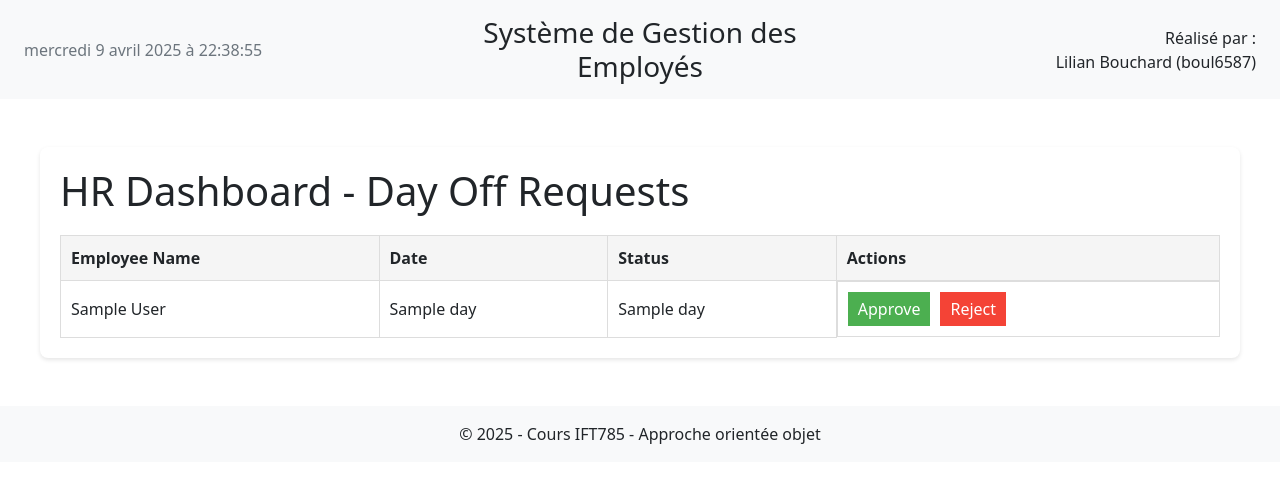
After one commit to libou584/Projet-POO-Sherbrooke, a Flask app: template templates/pages/index_hr.html in a window 1280 px wide. The commit adds this page. Shown: the top 483 px of the page. Run offline with Flask 2, Linux system fonts and the light colour scheme; the template is opened without the code that fills it: most values are stand-ins (such as "Sample title", 1, 10 or a date in 2020).

Commit message:
feat: added page for hr and style redesign

```diff
--- /dev/null
+++ b/templates/pages/index_hr.html
@@ -0,0 +1,108 @@
+<!DOCTYPE html>
+<html>
+{% extends "partials/base.html" %}
+{% block content %}
+<style>
+    .container {
+        max-width: 1200px;
+        margin: 40px auto;
+        padding: 20px;
+        background-color: #ffffff;
+        border-radius: 8px;
+        box-shadow: 0 2px 4px rgba(0, 0, 0, 0.1);
+        position: relative;
+    }
+
+    .user-info {
+        position: absolute;
+        top: 20px;
+        right: 20px;
+        padding: 10px;
+        font-size: 16px;
+        text-align: right;
+    }
+
+    .user-info a {
+        color: #3498db;
+        text-decoration: none;
+        margin-top: 5px;
+        display: inline-block;
+    }
+
+    .user-info a:hover {
+        color: #2980b9;
+    }
+
+    table {
+        width: 100%;
+        border-collapse: collapse;
+        margin-top: 20px;
+    }
+    th, td {
+        padding: 10px;
+        border: 1px solid #ddd;
+        text-align: left;
+    }
+    th {
+        background-color: #f5f5f5;
+    }
+    .action-buttons {
+        display: flex;
+        gap: 10px;
+    }
+    .approve {
+        background-color: #4CAF50;
+        color: white;
+        border: none;
+        padding: 5px 10px;
+        cursor: pointer;
+    }
+    .reject {
+        background-color: #f44336;
+        color: white;
+        border: none;
+        padding: 5px 10px;
+        cursor: pointer;
+    }
+</style>
+<body>
+    {% if user %}
+        <div class="user-info">
+            Logged in as {{ user.first_name }} {{ user.last_name }}<br>
+            <a href="{{ url_for('logout') }}">Log Out</a>
+        </div>
+    {% endif %}
+    <h1>HR Dashboard - Day Off Requests</h1>
+
+    <table>
+        <thead>
+            <tr>
+                <th>Employee Name</th>
+                <th>Date</th>
+                <th>Status</th>
+                <th>Actions</th>
+            </tr>
+        </thead>
+        <tbody>
+            {% for day in booked_days %}
+            <tr>
+                <td>{{ users[day[0]].first_name }} {{ users[day[0]].last_name }}</td>
+                <td>{{ day[1] }}</td>
+                <td>{{ day[2] }}</td>
+                <td class="action-buttons">
+                    <form action="{{ url_for('approve_day_off', user_id=day[0], date=day[1]) }}" method="POST">
+                        <input type="hidden" name="action" value="approve">
+                        <button type="submit" class="approve">Approve</button>
+                    </form>
+                    <form action="{{ url_for('approve_day_off', user_id=day[0], date=day[1]) }}" method="POST">
+                        <input type="hidden" name="action" value="reject">
+                        <button type="submit" class="reject">Reject</button>
+                    </form>
+                </td>
+            </tr>
+            {% endfor %}
+        </tbody>
+    </table>
+</body>
+{% endblock %}
+</html>
--- a/templates/pages/login.html
+++ b/templates/pages/login.html
@@ -4,12 +4,13 @@
 {% block content %}
 <style>
     .container {
-        max-width: 900px;
+        max-width: 800px;
         margin: 40px auto;
         padding: 20px;
         background-color: #ffffff;
         border-radius: 8px;
         box-shadow: 0 2px 4px rgba(0, 0, 0, 0.1);
+        position: relative;
     }
 
     h1 {
--- a/templates/pages/new_user.html
+++ b/templates/pages/new_user.html
@@ -4,12 +4,13 @@
 {% block content %}
 <style>
     .container {
-        max-width: 900px;
+        max-width: 800px;
         margin: 40px auto;
         padding: 20px;
         background-color: #ffffff;
         border-radius: 8px;
         box-shadow: 0 2px 4px rgba(0, 0, 0, 0.1);
+        position: relative;
     }
 
     h1 {
--- a/templates/partials/base.html
+++ b/templates/partials/base.html
@@ -3,7 +3,7 @@
 <head>
     <meta charset="UTF-8">
     <meta name="viewport" content="width=device-width, initial-scale=1.0">
-    <title>{% block title %}Système de Surveillance{% endblock %}</title>
+    <title>{% block title %}Système de Gestion des Employés{% endblock %}</title>
     <link href="https://cdn.jsdelivr.net/npm/bootstrap@5.1.3/dist/css/bootstrap.min.css" rel="stylesheet">
     <script>
         function updateDateTime() {
--- a/templates/partials/footer.html
+++ b/templates/partials/footer.html
@@ -1,5 +1,5 @@
 <footer class="bg-light py-3 mt-5">
-    <div class="container">
+    <div>
         <div class="row">
             <div class="col-12 text-center">
                 <p class="mb-0">&copy; 2025 - Cours IFT785 - Approche orientée objet</p>
--- a/templates/partials/header.html
+++ b/templates/partials/header.html
@@ -1,11 +1,11 @@
 <header class="bg-light py-3">
-    <div class="container">
+    <div class="px-4">
         <div class="row align-items-center">
             <div class="col-md-4">
                 <span id="current-datetime" class="text-muted"></span>
             </div>
             <div class="col-md-4 text-center">
-                <h1 class="h3 mb-0">Système de Surveillance</h1>
+                <h1 class="h3 mb-0">Système de Gestion des Employés</h1>
             </div>
             <div class="col-md-4 text-end">
                 <p class="mb-0">Réalisé par :</p>
```
Also changed, not shown: templates/pages/index_employee.html (renamed from templates/pages/index.html).
